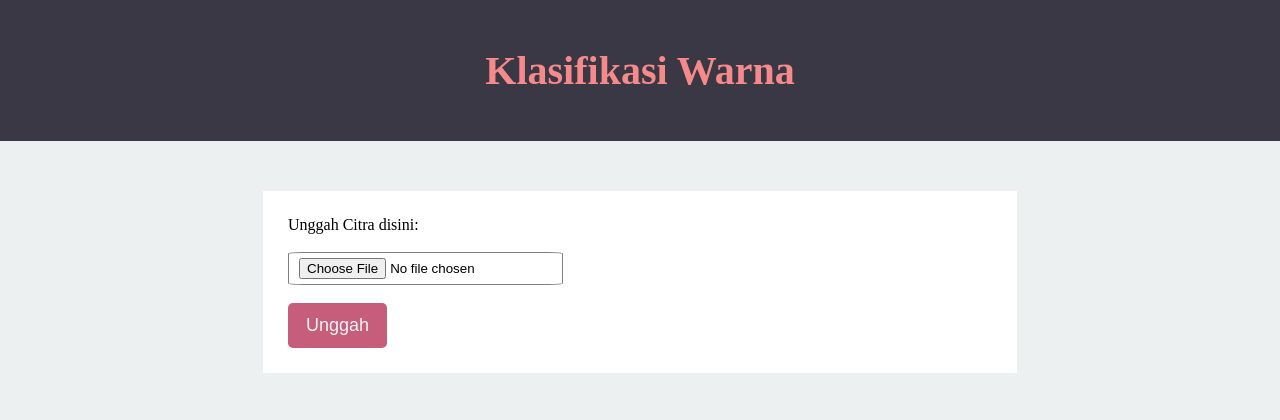
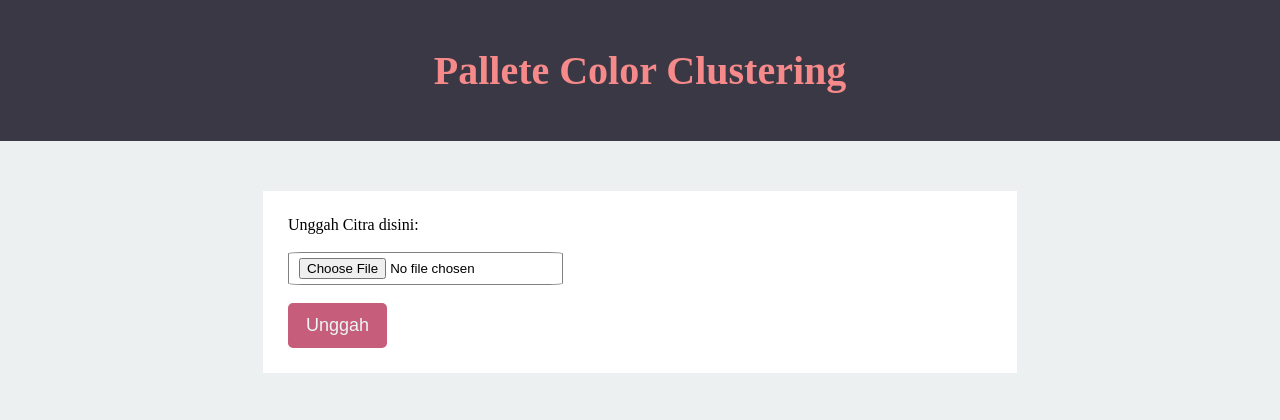
Before and after one commit to misskecupbung/pallete-color-clustering, a Flask app: page / in a window 1280 px wide. Shown: the top 420 px of the page. Run offline with Flask 2, Linux system fonts and the light colour scheme.

Commit message:
edit judul

```diff
--- a/templates/index.html
+++ b/templates/index.html
@@ -3,7 +3,7 @@
 
     <head>
         <meta charset="UTF-8">
-        <title>Klasifikasi Warna</title>
+        <title>Pallete Color Clustering</title>
 
         <!--Personal styles-->
         <link rel="stylesheet" type="text/css" href="{{url_for('static', filename='style.css')}}">
@@ -19,7 +19,7 @@
     <body>
         <!--Judul-->
         <div class="top">
-            <h1>Klasifikasi Warna</h1>
+            <h1>Pallete Color Clustering</h1>
         </div>
 
         <div class="middle">
@@ -32,7 +32,7 @@
                     <tr>
                         <th>Warna</th>
                         <th>Kode Warna</th>
-                        <th>Persentase</th>
+                        <th>Proporsi</th>
                     </tr>
                 </thead>
 
```
Also changed, not shown: requirements.txt (+25 -7 lines), static/004_MolenPisang (5).jpg.jpeg (added).
